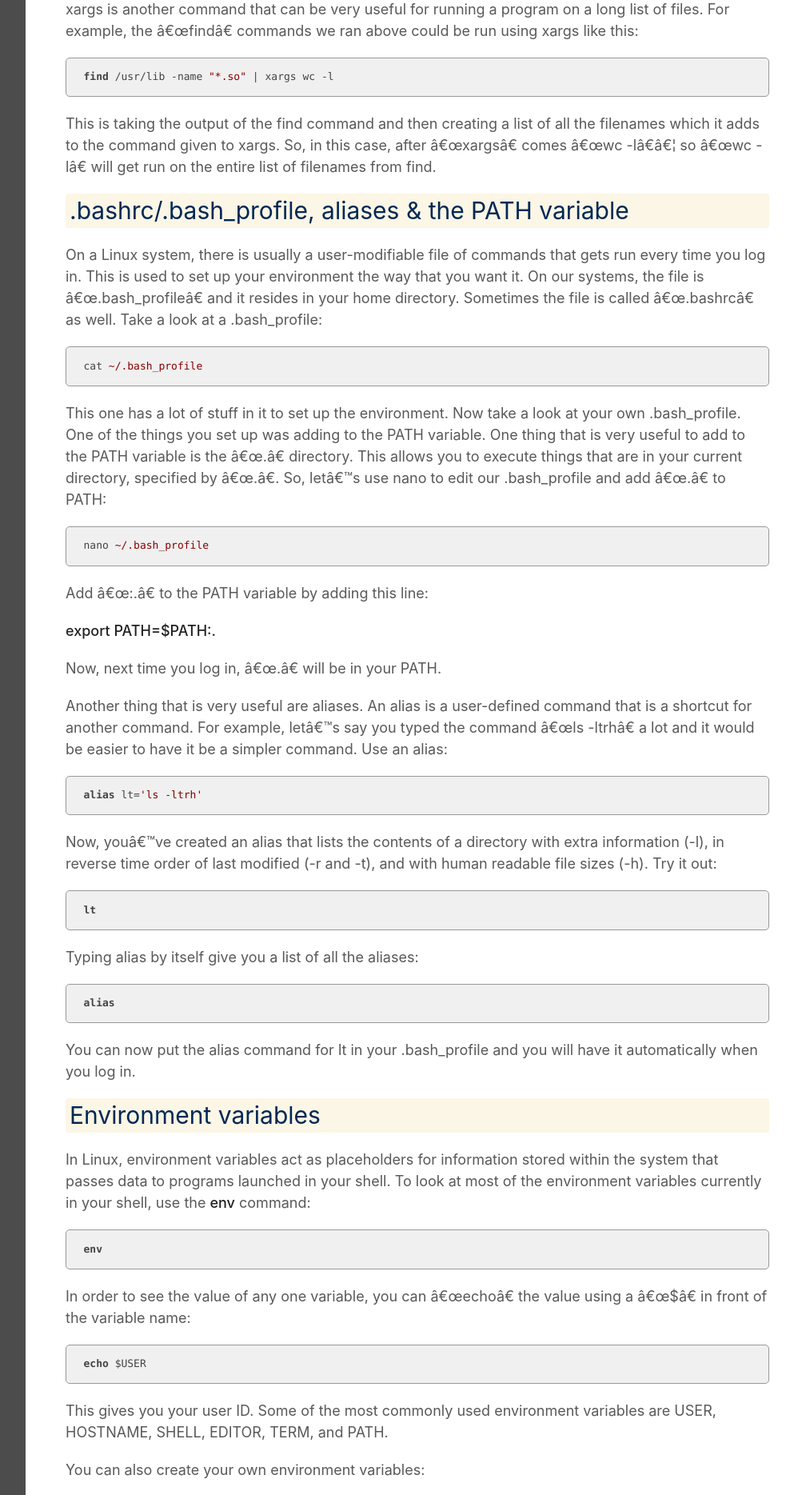
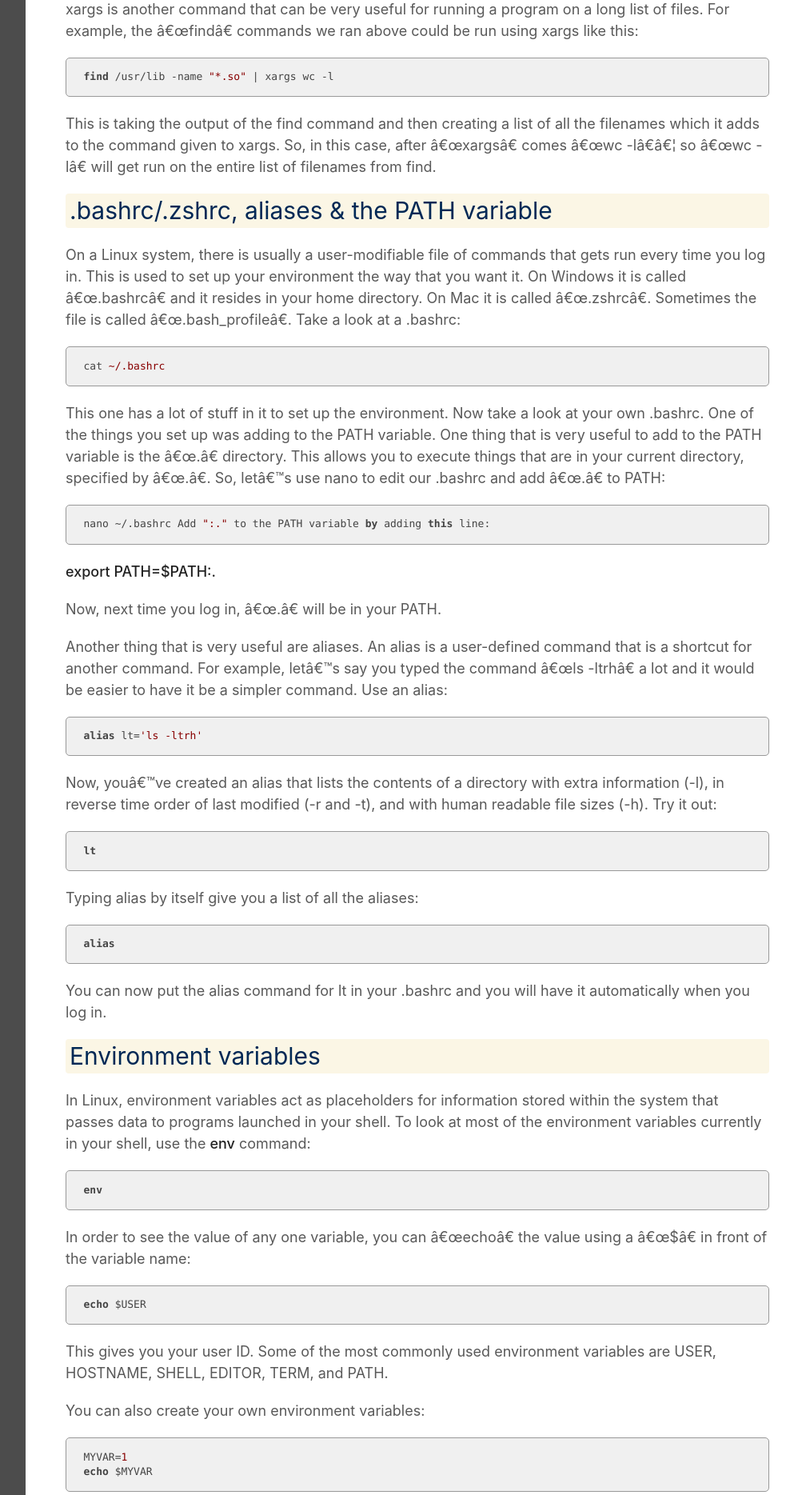
Before and after one commit to ucdavis-bioinformatics-training/2023-May-Introduction-to-the-Command-Line-for-Bioinformatics, a Jekyll site: the page built from cli/extra.md, in a window 1280 px wide. Shown: the part 1124-2993 px from the top of the page at 80% size, without its empty margins (268-1261 px from the left). Built offline with Jekyll 4.4.1, drawn with Linux system fonts in a browser that asks for light colours; our own code applies the rules of GitHub Pages for plain Markdown files; some of the changed text lies outside the part shown.

Commit message:
updating docs

```diff
--- a/cli/extra.md
+++ b/cli/extra.md
@@ -33,17 +33,16 @@ xargs is another command that can be very useful for running a program on a long
 This is taking the output of the find command and then creating a list of all the filenames which it adds to the command given to xargs. So, in this case, after "xargs" comes "wc -l"... so "wc -l" will get run on the entire list of filenames from find.
 
 
-.bashrc/.bash_profile, aliases & the PATH variable
+.bashrc/.zshrc, aliases & the PATH variable
 -----------------------------------------------------
 
-On a Linux system, there is usually a user-modifiable file of commands that gets run every time you log in. This is used to set up your environment the way that you want it. On our systems, the file is ".bash_profile" and it resides in your home directory. Sometimes the file is called ".bashrc" as well. Take a look at a .bash_profile:
+On a Linux system, there is usually a user-modifiable file of commands that gets run every time you log in. This is used to set up your environment the way that you want it. On Windows it is called ".bashrc" and it resides in your home directory. On Mac it is called ".zshrc". Sometimes the file is called ".bash_profile". Take a look at a .bashrc:
 
-    cat ~/.bash_profile
+    cat ~/.bashrc
 
-This one has a lot of stuff in it to set up the environment. Now take a look at your own .bash_profile. One of the things you set up was adding to the PATH variable. One thing that is very useful to add to the PATH variable is the "." directory. This allows you to execute things that are in your current directory, specified by ".". So, let's use nano to edit our .bash_profile and add "." to PATH:
+This one has a lot of stuff in it to set up the environment. Now take a look at your own .bashrc. One of the things you set up was adding to the PATH variable. One thing that is very useful to add to the PATH variable is the "." directory. This allows you to execute things that are in your current directory, specified by ".". So, let's use nano to edit our .bashrc and add "." to PATH:
 
-    nano ~/.bash_profile
-
+    nano ~/.bashrc
 Add ":." to the PATH variable by adding this line:
 
 **export PATH=$PATH:.**
@@ -62,7 +61,7 @@ Typing alias by itself give you a list of all the aliases:
 
     alias
 
-You can now put the alias command for lt in your .bash_profile and you will have it automatically when you log in.
+You can now put the alias command for lt in your .bashrc and you will have it automatically when you log in.
 
 
 Environment variables
@@ -141,7 +140,7 @@ You can also do all kinds of fancy things in your prompt, like color and highlig
 
     export PS1='\[\033[7;29m\]\u@\h\[\033[0m\]:\[\e[1m\]\w\[\e[m\]$ '
 
-When you have a prompt you like, you can put it in your .bash_profile/.bashrc so that it is automatically set when you log in.
+When you have a prompt you like, you can put it in your .bashrc/.zshrc so that it is automatically set when you log in.
 
 
 Awk
```
